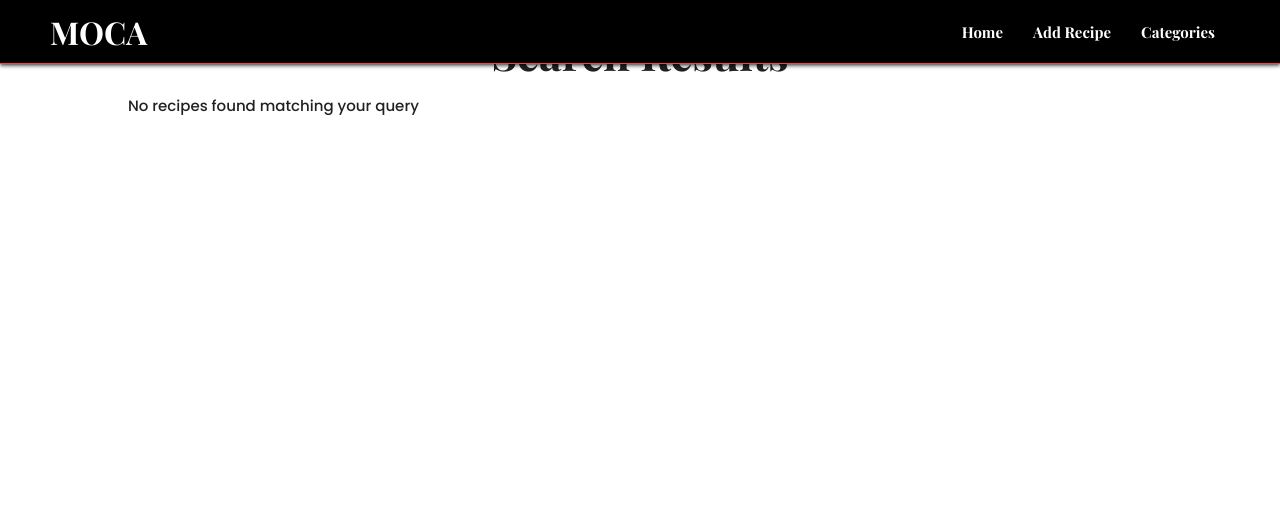
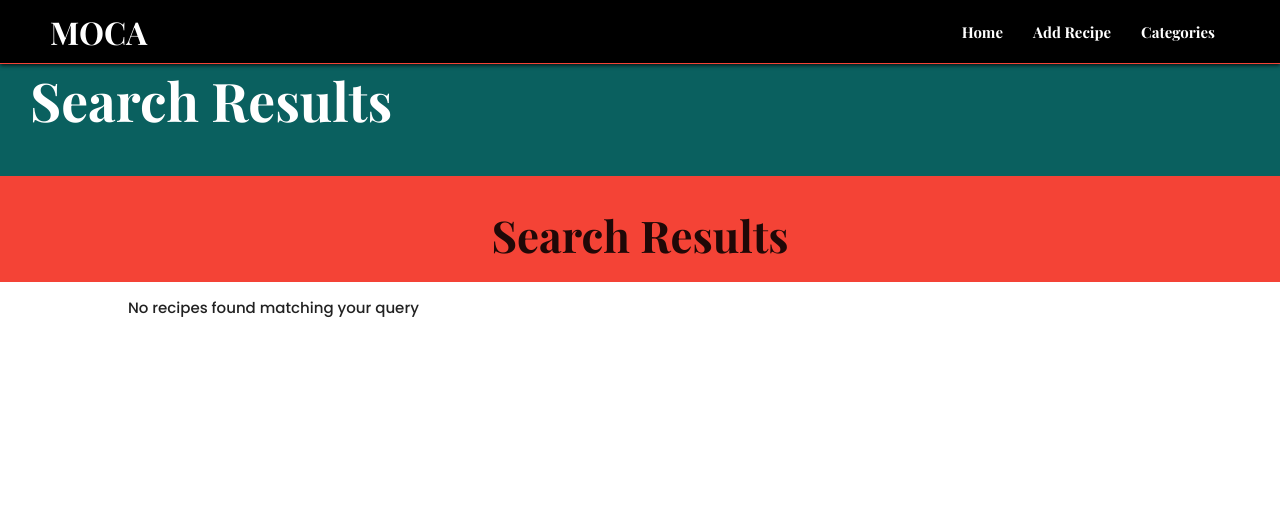
Before and after one commit to AlexandraEL9/MOCA-app, a Flask app: page /search in a window 1280 px wide. Shown: the top 516 px of the page. Run offline with Flask 2, Linux system fonts and the light colour scheme; some libraries are stand-ins or nearby versions.

Commit message:
update: restyle header with branding colours

```diff
--- a/moca/templates/search_results.html
+++ b/moca/templates/search_results.html
@@ -1,16 +1,29 @@
 {% extends "base.html" %}
 {% block content %}
 
-<h3 class="center-align">
-    {% if query %}
+<!-- header section -->
+<div class="container-fluid container-header">
+    <div class="row">
+      <!-- title and description section -->
+      <div class="col-lg-6 col-md-6">
+        <section class="content-section content-section-title-description">
+          <h2>Search Results</h2>
+        </section>
+      </div>
+    </div>
+  </div>
+
+  <section class="section-page-heading">
+      <h3 class="center-align">
+        {% if query %}
         Search Results for "{{ query }}"
     {% elif category %}
         Recipes in "{{ category.category_name }}" Category
     {% else %}
         Search Results
     {% endif %}
-
-</h3>
+      </h3>
+    </section>
 
 <div class="row cards-container">
     {% if recipes %}
```
